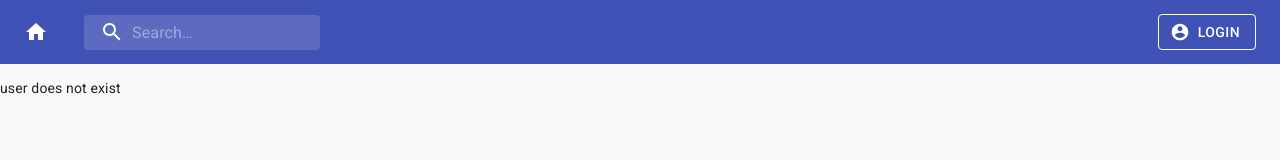
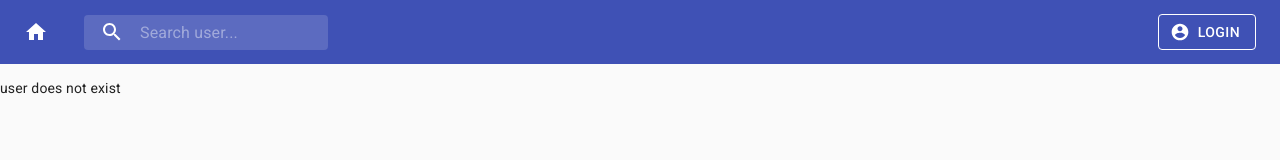
Before and after one commit to toninau/graphql_litwitter, a React (Create React App) app in the folder client/: page /u/1 in a window 1280 px wide. Shown: the top 160 px of the page. Built offline with nearby package versions, Linux system fonts and the light colour scheme; no server answers.

Commit message:
Made appbar search field functioning

```diff
--- a/client/src/components/AppBar.tsx
+++ b/client/src/components/AppBar.tsx
@@ -1,5 +1,5 @@
-import React from 'react';
-import { Link } from 'react-router-dom';
+import React, { useState } from 'react';
+import { Link, useHistory } from 'react-router-dom';
 
 import { User } from '../types';
 
@@ -40,23 +40,23 @@ const useStyle = makeStyles((theme: Theme) =>
         marginLeft: theme.spacing(3),
         width: 'auto',
       },
+      display: 'flex',
+      alignItems: 'center',
     },
     searchIcon: {
       padding: theme.spacing(0, 2),
-      height: '100%',
-      position: 'absolute',
-      pointerEvents: 'none',
+      color: 'inherit',
+      border: 'none',
+      background: 'transparent',
+      outline: 'none',
+      cursor: 'pointer',
       display: 'flex',
-      alignItems: 'center',
-      justifyContent: 'center',
     },
     inputRoot: {
       color: 'inherit',
     },
     inputInput: {
       padding: theme.spacing(1, 1, 1, 0),
-      // vertical padding + font size from searchIcon
-      paddingLeft: `calc(1em + ${theme.spacing(4)}px)`,
       transition: theme.transitions.create('width'),
       width: '100%',
       [theme.breakpoints.up('md')]: {
@@ -72,6 +72,15 @@ const useStyle = makeStyles((theme: Theme) =>
 
 const AppBar: React.FC<{ user: User | null }> = ({ user }) => {
   const classes = useStyle();
+  const [input, setInput] = useState('');
+  const history = useHistory();
+
+  const handleSubmit = (event: React.FormEvent) => {
+    event.preventDefault();
+    if (input.length > 0) {
+      history.push(`/u/${input}`);
+    }
+  };
 
   return (
     <MUIAppBar position="sticky" elevation={0}>
@@ -84,19 +93,21 @@ const AppBar: React.FC<{ user: User | null }> = ({ user }) => {
           to="/home">
           <HomeIcon />
         </IconButton>
-        <div className={classes.search}>
-          <div className={classes.searchIcon}>
+        <form className={classes.search} onSubmit={handleSubmit}>
+          <button type="submit" className={classes.searchIcon}>
             <SearchIcon />
-          </div>
+          </button>
           <InputBase
-            placeholder="Search…"
+            placeholder="Search user..."
             classes={{
               root: classes.inputRoot,
               input: classes.inputInput,
             }}
+            value={input}
+            onChange={({ target }) => setInput(target.value)}
             inputProps={{ 'aria-label': 'search' }}
           />
-        </div>
+        </form>
         <div className={classes.grow} />
         {user ?
           <Avatar
```
